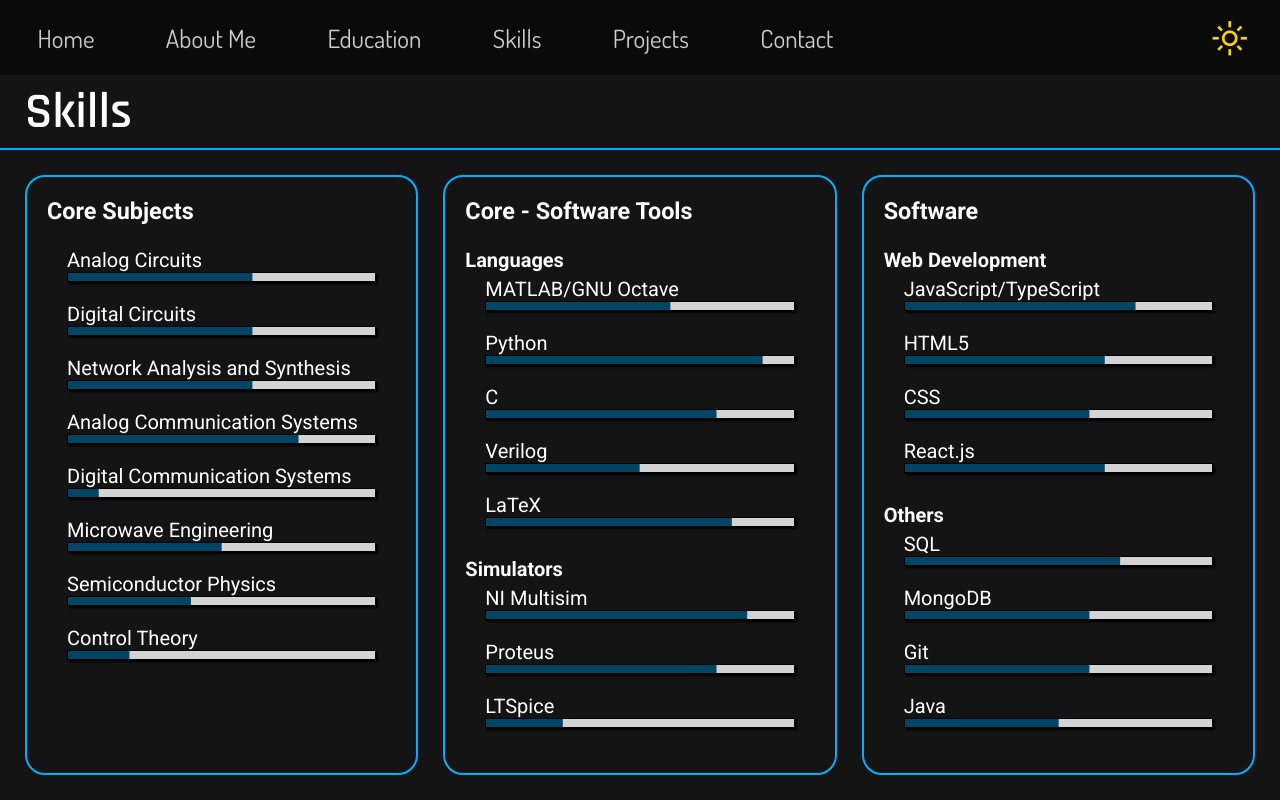
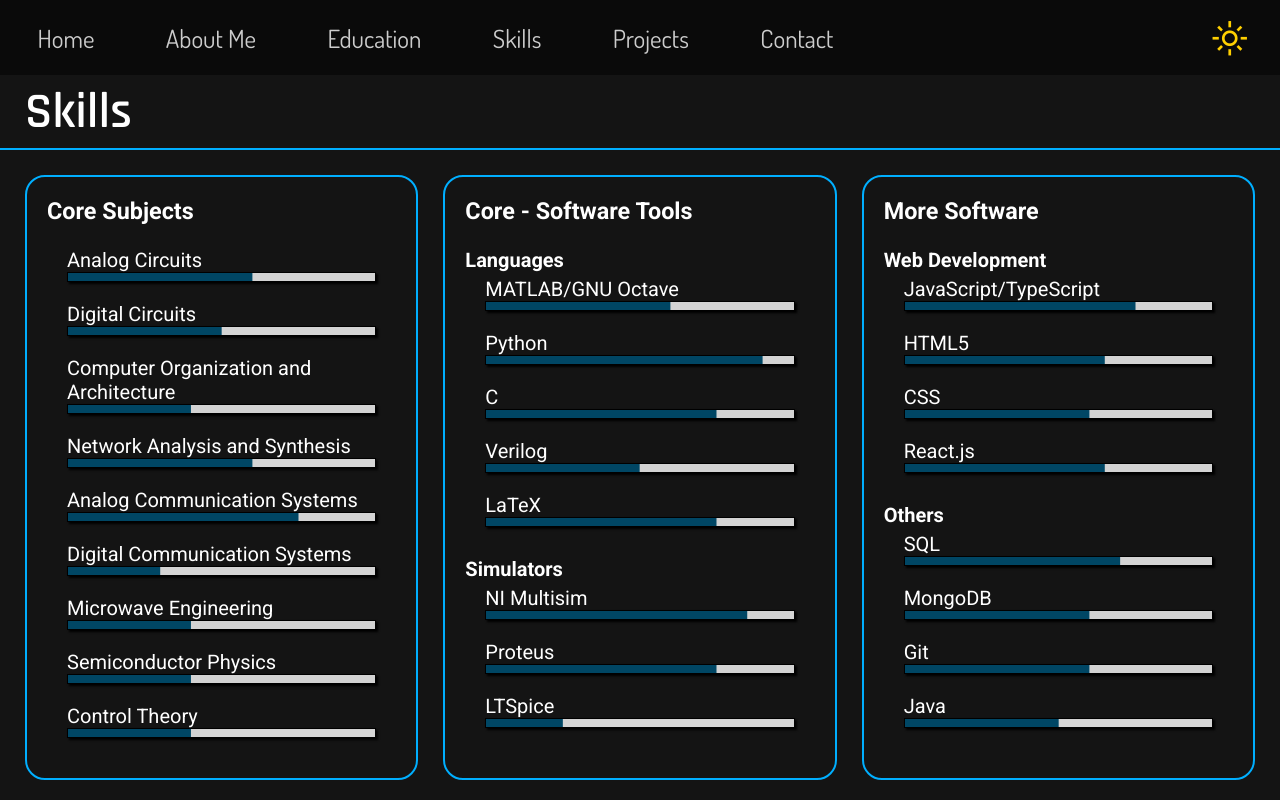
Before and after one commit to baron-ghost-i/portfolio-page, a React (Vite) app: page /skills in a window 1280 px wide. Built offline with nearby package versions, Linux system fonts and the light colour scheme.

Commit message:
Updated link to resume and skills descriptions

```diff
--- a/src/pages/home.tsx
+++ b/src/pages/home.tsx
@@ -35,7 +35,7 @@ const Home = () => {
 				</Link>
 
 				<Link id="downloadCV"
-				to="https://drive.google.com/file/d/1kGJjGfFdtl0Z-8qU3T8fkzI8Qa9sPu8C/view"
+				to="https://drive.google.com/file/d/1ylHzrtT8ZGGGg3BWaCPYlO6q5JWm27no/view"
 				target="_blank"
 				rel="noopener noreferrer"
 				download>
--- a/src/pages/skills.tsx
+++ b/src/pages/skills.tsx
@@ -14,13 +14,14 @@ interface skillListProps {
 const skillsList: skillType = {
 	'Core Subjects': [
 			['Analog Circuits', '60%'],
-			['Digital Circuits', '60%'],
+			['Digital Circuits', '50%'],
+			['Computer Organization and Architecture', '40%'],
 			['Network Analysis and Synthesis', '60%'],
 			['Analog Communication Systems', '75%'],
-			['Digital Communication Systems', '10%'],
-			['Microwave Engineering', '50%'],
+			['Digital Communication Systems', '30%'],
+			['Microwave Engineering', '40%'],
 			['Semiconductor Physics', '40%'],
-			['Control Theory', '20%']
+			['Control Theory', '40%']
 		],
 	'Core - Software Tools': {
 		'Languages': [
@@ -28,7 +29,7 @@ const skillsList: skillType = {
 			['Python', '90%'],
 			['C', '75%'],
 			['Verilog', '50%'],
-			['LaTeX', '80%']
+			['LaTeX', '75%']
 		],
 		'Simulators': [
 			['NI Multisim', '85%'],
@@ -36,7 +37,7 @@ const skillsList: skillType = {
 			['LTSpice', '25%']
 		]
 	},
-	'Software': {
+	'More Software': {
 		'Web Development': [
 			['JavaScript/TypeScript', '75%'],
 			['HTML5', '65%'],
@@ -119,7 +120,7 @@ export default function Skills(){
 			<div id='content'>
 				<Section section='Core Subjects' List={skillsList}/>
 				<Section section="Core - Software Tools" List={skillsList}/>
-				<Section section='Software' List={skillsList}/>
+				<Section section='More Software' List={skillsList}/>
 			</div>
 		</Page>
 	)
--- a/src/styles/skills.css
+++ b/src/styles/skills.css
@@ -65,6 +65,7 @@ svg > rect {
 	height: 100%;
 	fill: var(--blue-light);
 	animation: fillbar 0.5s ease-in 0.25s 1 normal both;
+	transition: fill 0.1s ease-in-out;
 }
 
 .night {
```
